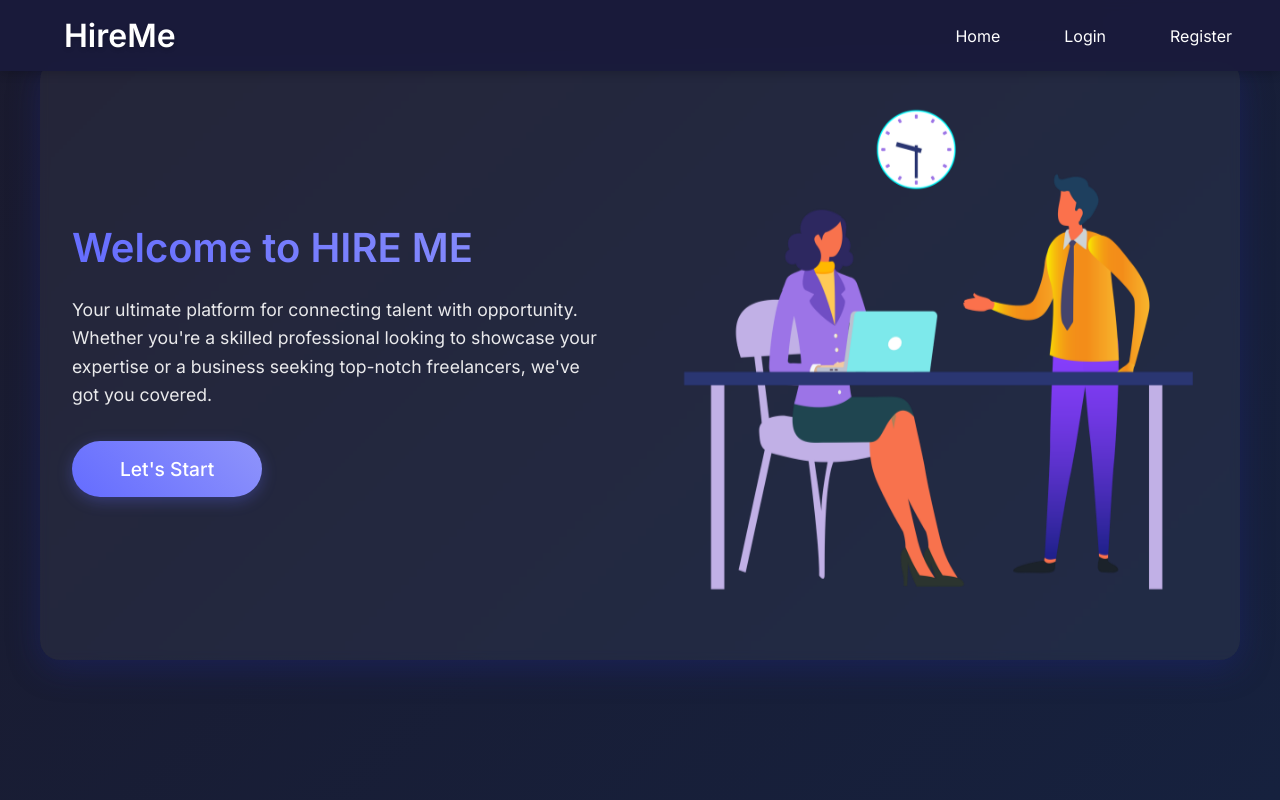
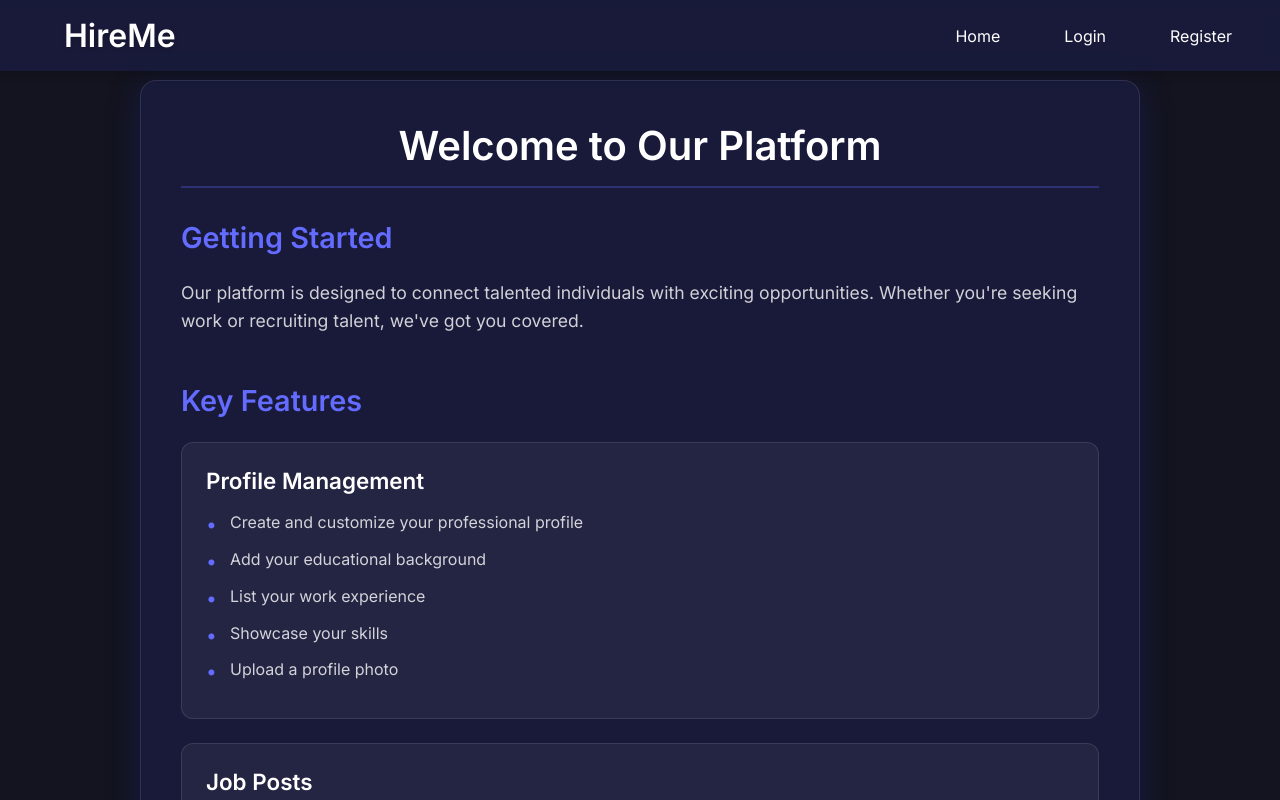
Before and after one commit to Animesh6096/Hire_me, a React (Create React App) app in the folder frontend/: page /about in a window 1280 px wide. Before the commit this address led to /. Shown: the top 800 px of the page. Built offline with nearby package versions, Linux system fonts and the light colour scheme.

Commit message:
about us ~~ getting started

```diff
--- a/frontend/src/App.js
+++ b/frontend/src/App.js
@@ -4,6 +4,7 @@ import Login from "./pages/Login";
 import Register from "./pages/Register";
 import Home from "./pages/Home";
 import Dashboard from "./pages/Dashboard";
+import AboutUs from './pages/AboutUs';
 import "./App.css";
 
 const App = () => {
@@ -71,6 +72,7 @@ const App = () => {
           <Route path="/dashboard" element={
             isAuthenticated ? <Dashboard /> : <Navigate to="/login" />
           } />
+          <Route path="/about" element={<AboutUs />} />
           <Route path="*" element={<Navigate to="/" replace />} />
         </Routes>
       </div>
--- /dev/null
+++ b/frontend/src/pages/AboutUs.css
@@ -0,0 +1,138 @@
+.about-us-container {
+  min-height: 100vh;
+  background: #13141f;
+  color: white;
+  padding: 80px 20px 40px;
+}
+
+.about-us-content {
+  max-width: 1000px;
+  margin: 0 auto;
+  padding: 40px;
+  background: rgba(26, 27, 59, 0.95);
+  border-radius: 16px;
+  box-shadow: 0 8px 32px 0 rgba(31, 38, 135, 0.37);
+  backdrop-filter: blur(4px);
+  border: 1px solid rgba(255, 255, 255, 0.1);
+}
+
+.about-us-content h1 {
+  text-align: center;
+  font-size: 2.5rem;
+  margin-bottom: 2rem;
+  color: #fff;
+  border-bottom: 2px solid rgba(100, 108, 255, 0.3);
+  padding-bottom: 1rem;
+}
+
+.manual-section {
+  margin-bottom: 3rem;
+}
+
+.manual-section h2 {
+  color: #646cff;
+  font-size: 1.8rem;
+  margin-bottom: 1.5rem;
+}
+
+.manual-section p {
+  color: rgba(255, 255, 255, 0.8);
+  line-height: 1.6;
+  font-size: 1.1rem;
+  margin-bottom: 1.5rem;
+}
+
+.feature-block {
+  background: rgba(255, 255, 255, 0.05);
+  border-radius: 12px;
+  padding: 1.5rem;
+  margin-bottom: 1.5rem;
+  border: 1px solid rgba(255, 255, 255, 0.1);
+  transition: transform 0.3s ease, box-shadow 0.3s ease;
+}
+
+.feature-block:hover {
+  transform: translateY(-5px);
+  box-shadow: 0 5px 15px rgba(0, 0, 0, 0.3);
+}
+
+.feature-block h3 {
+  color: #fff;
+  font-size: 1.4rem;
+  margin-bottom: 1rem;
+  display: flex;
+  align-items: center;
+  gap: 0.5rem;
+}
+
+.manual-section ul {
+  list-style: none;
+  padding: 0;
+}
+
+.manual-section ul li {
+  color: rgba(255, 255, 255, 0.8);
+  margin-bottom: 0.8rem;
+  padding-left: 1.5rem;
+  position: relative;
+  line-height: 1.5;
+}
+
+.manual-section ul li::before {
+  content: "•";
+  color: #646cff;
+  position: absolute;
+  left: 0;
+  font-size: 1.2rem;
+}
+
+.manual-section ul li strong {
+  color: #646cff;
+  font-weight: 500;
+}
+
+/* Responsive Design */
+@media (max-width: 768px) {
+  .about-us-container {
+    padding: 80px 15px 30px;
+  }
+
+  .about-us-content {
+    padding: 25px;
+  }
+
+  .about-us-content h1 {
+    font-size: 2rem;
+  }
+
+  .manual-section h2 {
+    font-size: 1.5rem;
+  }
+
+  .feature-block h3 {
+    font-size: 1.2rem;
+  }
+
+  .manual-section p,
+  .manual-section ul li {
+    font-size: 1rem;
+  }
+}
+
+@media (max-width: 480px) {
+  .about-us-content {
+    padding: 20px;
+  }
+
+  .about-us-content h1 {
+    font-size: 1.8rem;
+  }
+
+  .manual-section h2 {
+    font-size: 1.3rem;
+  }
+
+  .feature-block {
+    padding: 1rem;
+  }
+}
--- /dev/null
+++ b/frontend/src/pages/AboutUs.js
@@ -0,0 +1,130 @@
+import React from 'react';
+import './AboutUs.css';
+
+function AboutUs() {
+  return (
+    <div className="about-us-container">
+      <div className="about-us-content">
+        <h1>Welcome to Our Platform</h1>
+
+        <section className="manual-section">
+          <h2>Getting Started</h2>
+          <p>Our platform is designed to connect talented individuals with exciting opportunities. Whether you're seeking work or recruiting talent, we've got you covered.</p>
+        </section>
+
+        <section className="manual-section">
+          <h2>Key Features</h2>
+
+          <div className="feature-block">
+            <h3>Profile Management</h3>
+            <ul>
+              <li>Create and customize your professional profile</li>
+              <li>Add your educational background</li>
+              <li>List your work experience</li>
+              <li>Showcase your skills</li>
+              <li>Upload a profile photo</li>
+            </ul>
+          </div>
+
+          <div className="feature-block">
+            <h3>Job Posts</h3>
+            <ul>
+              <li>Create detailed job posts with requirements</li>
+              <li>Specify job type (remote, onsite, hybrid)</li>
+              <li>Set required skills and experience</li>
+              <li>Define salary and time commitment</li>
+            </ul>
+          </div>
+
+          <div className="feature-block">
+            <h3>Interaction Features</h3>
+            <ul>
+              <li>Apply to interesting positions</li>
+              <li>Save posts you're interested in</li>
+              <li>Follow other users</li>
+              <li>Comment on job posts</li>
+              <li>Track your applications</li>
+            </ul>
+          </div>
+        </section>
+
+        <section className="manual-section">
+          <h2>Navigation Guide</h2>
+
+          <div className="feature-block">
+            <h3>Sidebar Navigation</h3>
+            <ul>
+              <li><strong>Seeking:</strong> Browse available job opportunities</li>
+              <li><strong>Recruiting:</strong> Manage your job posts</li>
+              <li><strong>My Interactions:</strong> View your applications and saved posts</li>
+              <li><strong>Currently Working:</strong> Track your ongoing projects</li>
+              <li><strong>Search:</strong> Find specific posts or users</li>
+            </ul>
+          </div>
+
+          <div className="feature-block">
+            <h3>Profile Actions</h3>
+            <ul>
+              <li><strong>Add New Post:</strong> Create a new job posting</li>
+              <li><strong>My Profile:</strong> View and edit your profile</li>
+            </ul>
+          </div>
+        </section>
+
+        <section className="manual-section">
+          <h2>Using the Search Feature</h2>
+          <p>Our powerful search functionality allows you to:</p>
+          <ul>
+            <li>Search for job posts by title and description</li>
+            <li>Find users by their names</li>
+            <li>Toggle between post and user search</li>
+            <li>View detailed information about search results</li>
+          </ul>
+        </section>
+
+        <section className="manual-section">
+          <h2>Managing Applications</h2>
+          <div className="feature-block">
+            <h3>For Job Seekers</h3>
+            <ul>
+              <li>Apply to posts that match your skills</li>
+              <li>Track application status</li>
+              <li>Mark posts as interesting</li>
+              <li>View declined applications</li>
+              <li>Remove applications if needed</li>
+            </ul>
+          </div>
+
+          <div className="feature-block">
+            <h3>For Recruiters</h3>
+            <ul>
+              <li>Review incoming applications</li>
+              <li>Approve or decline applicants</li>
+              <li>View interested candidates</li>
+              <li>Track working status</li>
+              <li>Manage project completion</li>
+            </ul>
+          </div>
+        </section>
+
+        <section className="manual-section">
+          <h2>Best Practices</h2>
+          <ul>
+            <li>Keep your profile information up to date</li>
+            <li>Provide detailed descriptions in job posts</li>
+            <li>Respond to applications promptly</li>
+            <li>Use the comment section for clarifications</li>
+            <li>Mark projects as complete when finished</li>
+          </ul>
+        </section>
+
+        <section className="manual-section">
+          <h2>Need Help?</h2>
+          <p>If you need assistance or have questions about using our platform, please don't hesitate to contact our support team. We're here to help you make the most of your experience.</p>
+        </section>
+      </div>
+    </div>
+  );
+}
+
+export default AboutUs;
```
